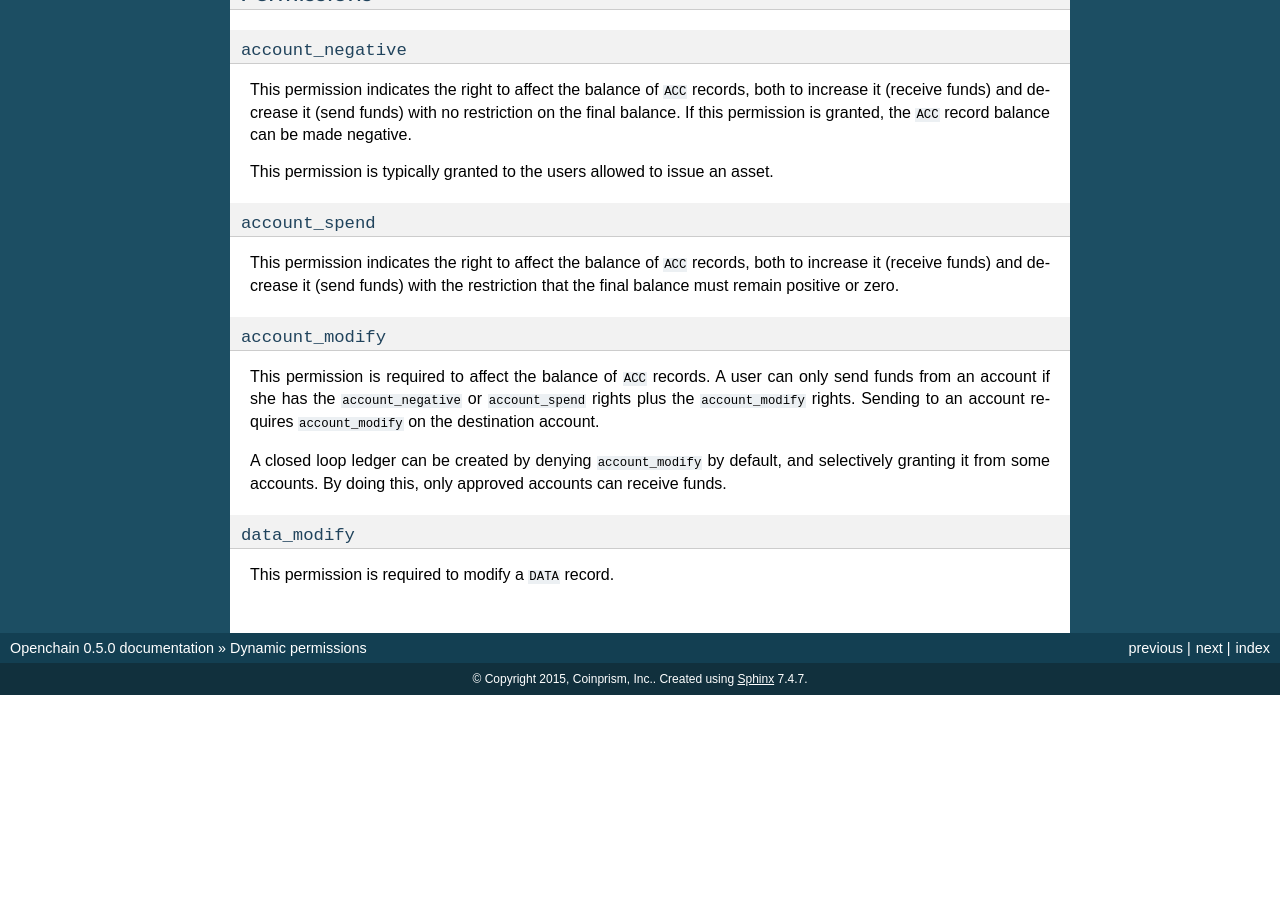
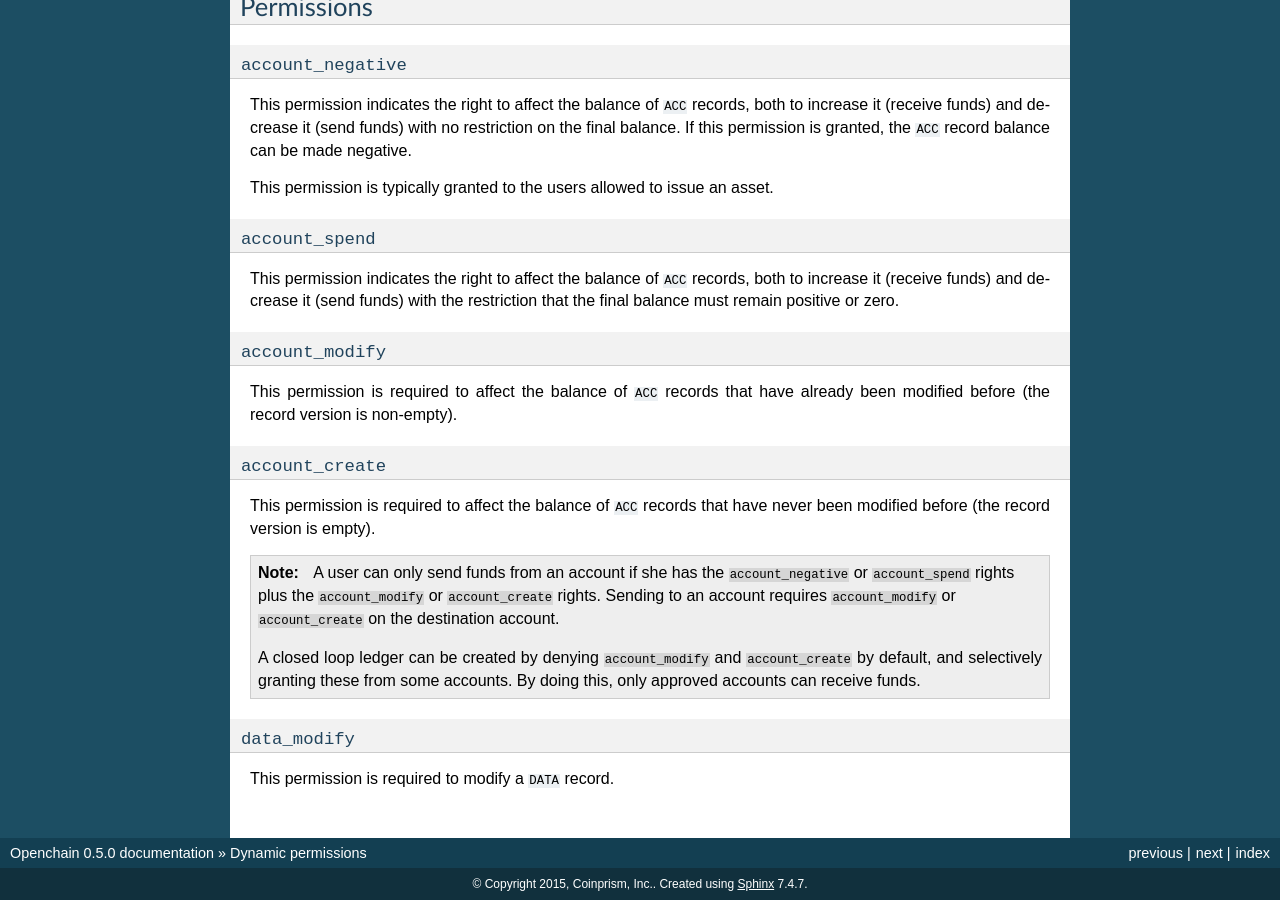
Before and after one commit to openchain/docs, a Sphinx documentation site: the page built from docs/source/ledger-rules/dynamic-permissions.rst, in a window 1280 px wide and 900 px high, scrolled down 1535 px. Built offline with Sphinx 7.4.7, drawn with Linux system fonts in a browser that asks for light colours; before the commit the page ends 2230 px from its top, so only the background shows below that; some of the changed text lies outside the part shown.

Commit message:
Document the account_create permission

```diff
--- a/docs/source/ledger-rules/dynamic-permissions.rst
+++ b/docs/source/ledger-rules/dynamic-permissions.rst
@@ -34,6 +34,7 @@ The schema of the JSON file that the record contains is the following:
                 "account_negative": "<permission>",
                 "account_spend": "<permission>",
                 "account_modify": "<permission>",
+                "account_create": "<permission>",
                 "data_modify": "<permission>"
             }
         }
@@ -80,9 +81,17 @@ This permission indicates the right to affect the balance of ``ACC`` records, bo
 ``account_modify``
 ~~~~~~~~~~~~~~~~~~
 
-This permission is required to affect the balance of ``ACC`` records. A user can only send funds from an account if she has the ``account_negative`` or ``account_spend`` rights plus the ``account_modify`` rights. Sending to an account requires ``account_modify`` on the destination account.
+This permission is required to affect the balance of ``ACC`` records that have already been modified before (the record version is non-empty).
 
-A closed loop ledger can be created by denying ``account_modify`` by default, and selectively granting it from some accounts. By doing this, only approved accounts can receive funds.
+``account_create``
+~~~~~~~~~~~~~~~~~~
+
+This permission is required to affect the balance of ``ACC`` records that have never been modified before (the record version is empty).
+
+.. note::
+    A user can only send funds from an account if she has the ``account_negative`` or ``account_spend`` rights plus the ``account_modify`` or ``account_create`` rights. Sending to an account requires ``account_modify`` or ``account_create`` on the destination account.
+
+    A closed loop ledger can be created by denying ``account_modify`` and ``account_create`` by default, and selectively granting these from some accounts. By doing this, only approved accounts can receive funds.
 
 ``data_modify``
 ~~~~~~~~~~~~~~~
```
